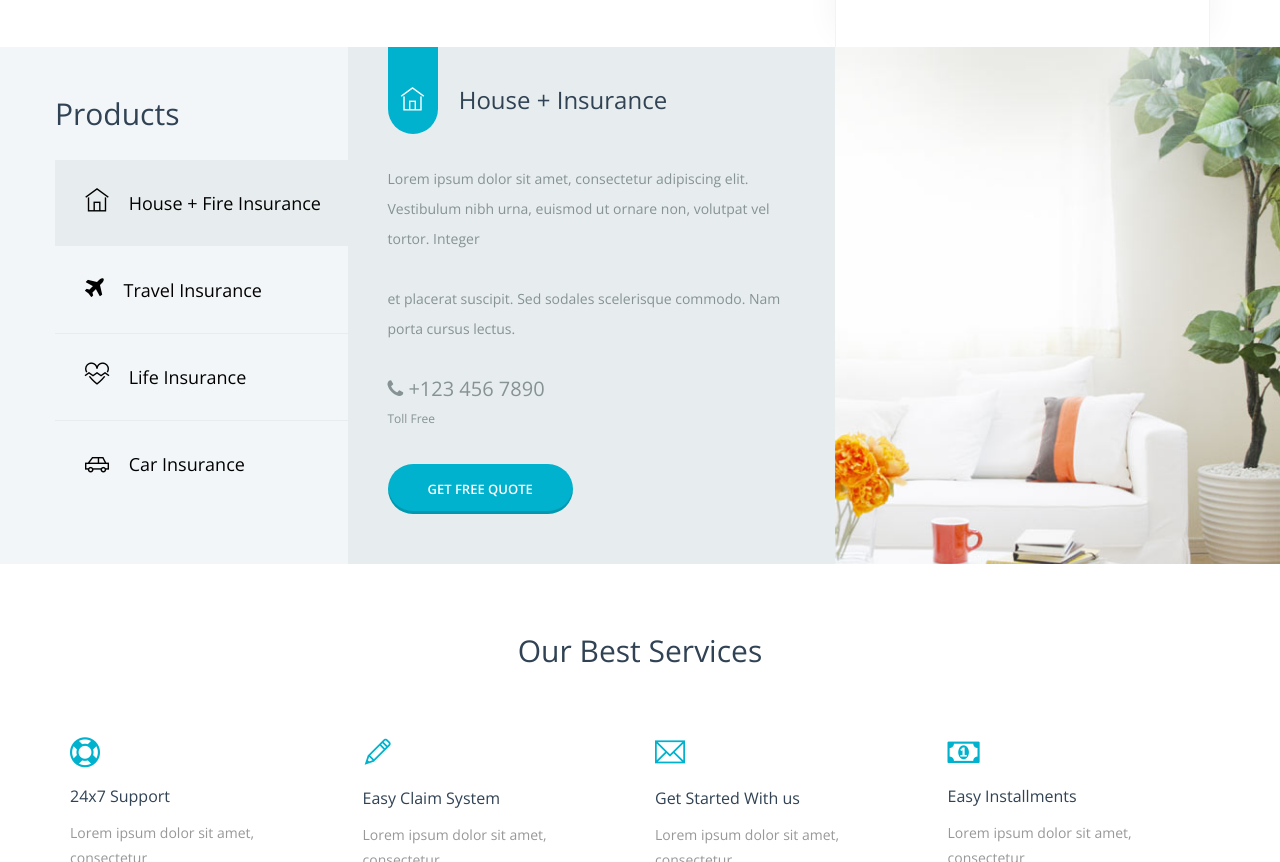
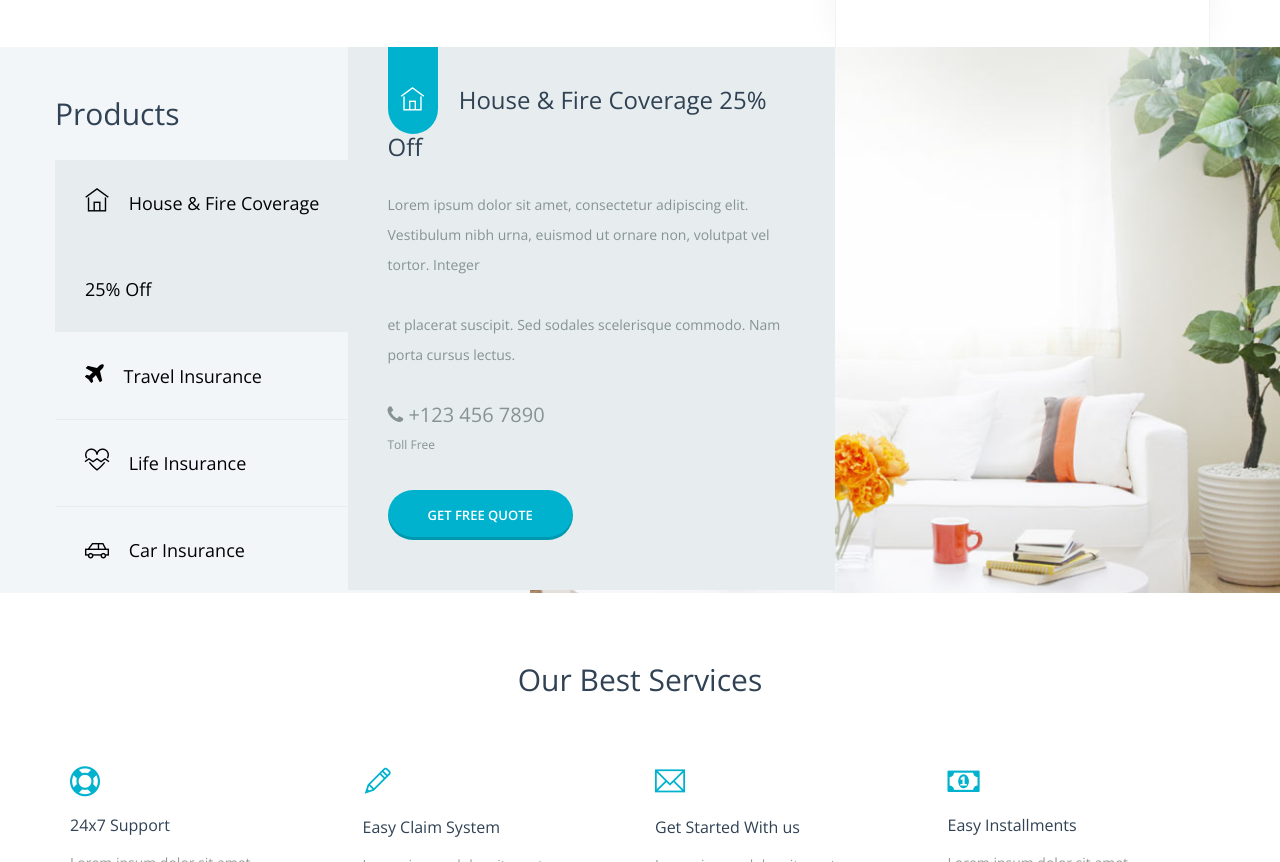
Before and after one commit to okarul/Mitb2023, a plain HTML site: page index.html in a window 1280 px wide. Shown: the part 1171-2033 px from the top of the page. Drawn offline with nearby package versions, Linux system fonts and the light colour scheme; files that its build step writes are made by us from their sources.

Commit message:
Update index.html

```diff
--- a/index.html
+++ b/index.html
@@ -180,7 +180,7 @@
                     <div id="parentVerticalTab">
                         <h2>Products</h2>
                         <ul class="resp-tabs-list hor_1 col-sm-3 col-md-3 col-lg-3">
-                            <li><i class="ti-home"></i> House + Fire Insurance</li>
+                            <li><i class="ti-home"></i> House & Fire Coverage 25% Off</li>
                             <li><i class="fa fa-plane"></i> Travel Insurance</li>
                             <li><i class="ti-heart-broken"></i> Life Insurance</li>
                             <li><i class="ti-car"></i> Car Insurance</li>
@@ -190,7 +190,7 @@
                                 <div class="prod-tab-content">
                                     <h4>
                                         <span class="prod-cion"><i class="ti-home"></i></span>
-                                        House + Insurance
+                                        House & Fire Coverage 25% Off
                                     </h4>
                                     <p>Lorem ipsum dolor sit amet, consectetur adipiscing elit. Vestibulum nibh urna, euismod ut ornare non, volutpat vel tortor. Integer</p>
                                     <p>et placerat suscipit. Sed sodales scelerisque commodo. Nam porta cursus lectus. </p>
```
